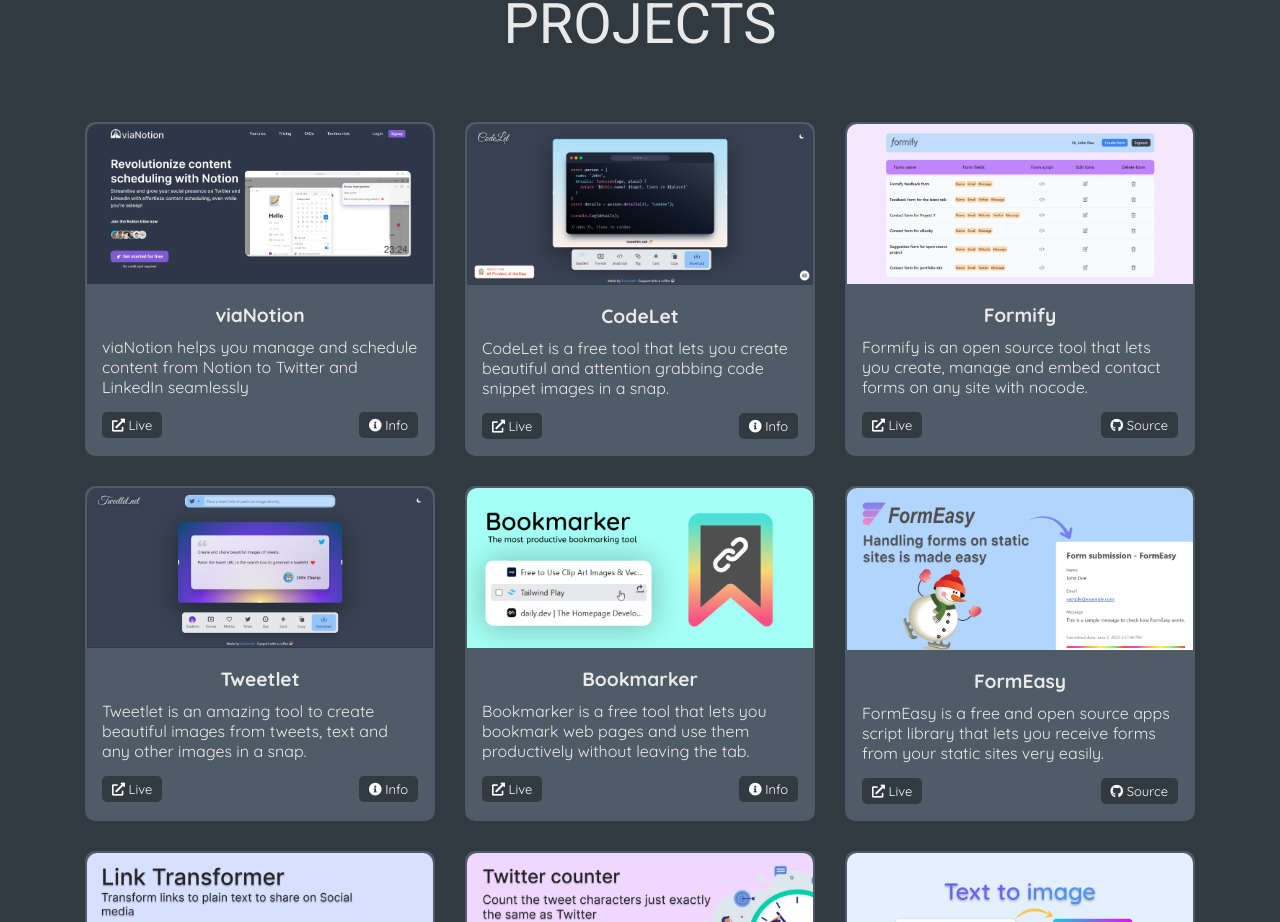
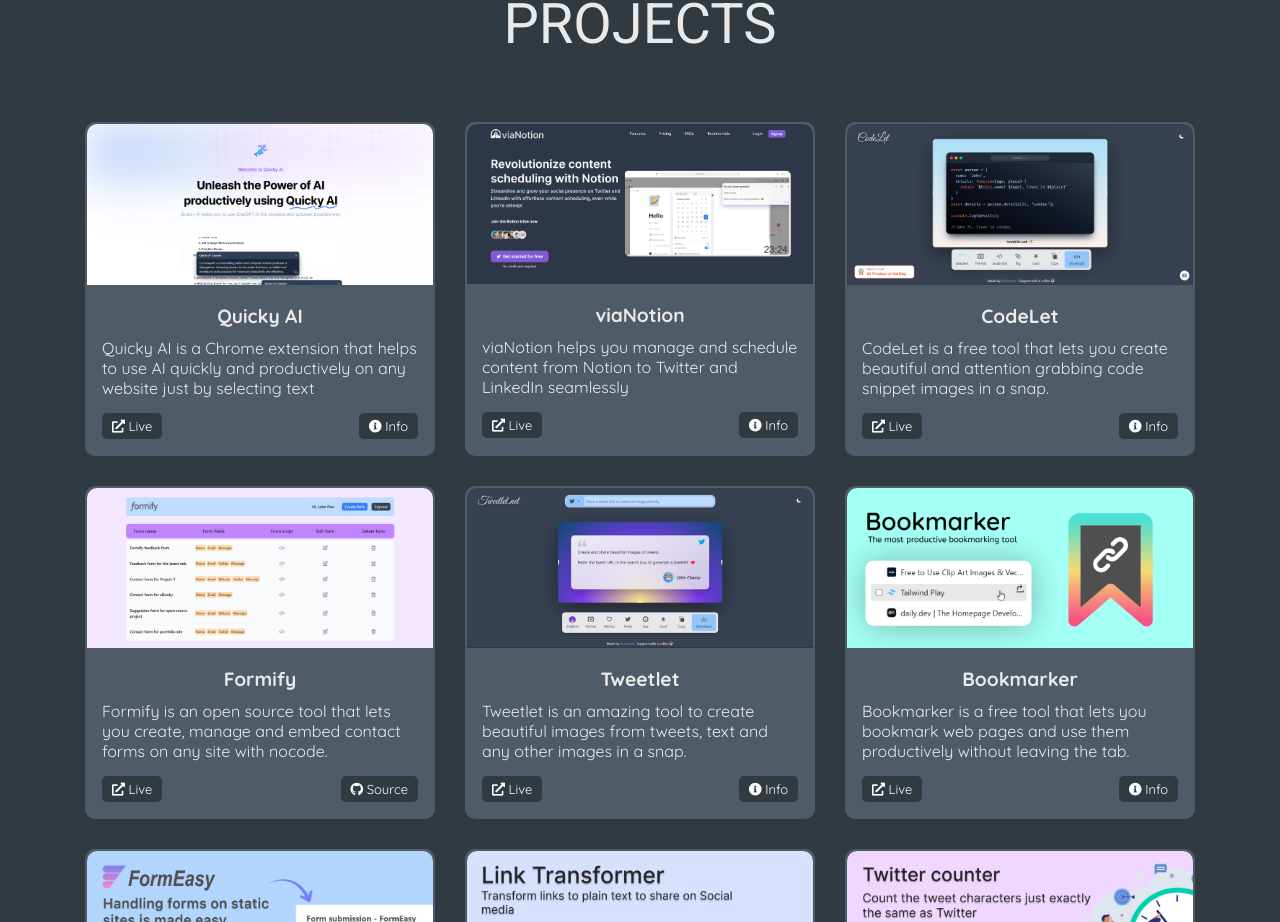
Before and after one commit to Basharath/Basharath.github.io, a React (Create React App) app: page / in a window 1280 px wide. Shown: the part 1719-2641 px from the top of the page. Built offline with nearby package versions, Linux system fonts and the light colour scheme; the HTML template or start-up script is replaced by a standard one.

Commit message:
Adds quicky AI to the projects list

```diff
--- a/src/data.js
+++ b/src/data.js
@@ -24,8 +24,17 @@
 import linktransformer from './assets/link-transformer.png';
 import twittercounter from './assets/twitter-counter.png';
 import viaNotion from './assets/viaNotion.png';
+import quickyAi from './assets/quickyai.png';
 
 const projects = [
+  {
+    image: quickyAi,
+    title: 'Quicky AI',
+    description:
+      'Quicky AI is a Chrome extension that helps to use AI quickly and productively on any website just by selecting text',
+    demoUrl: 'https://quickyai.com',
+    info: 'https://quickyai.com',
+  },
   {
     image: viaNotion,
     title: 'viaNotion',
```
